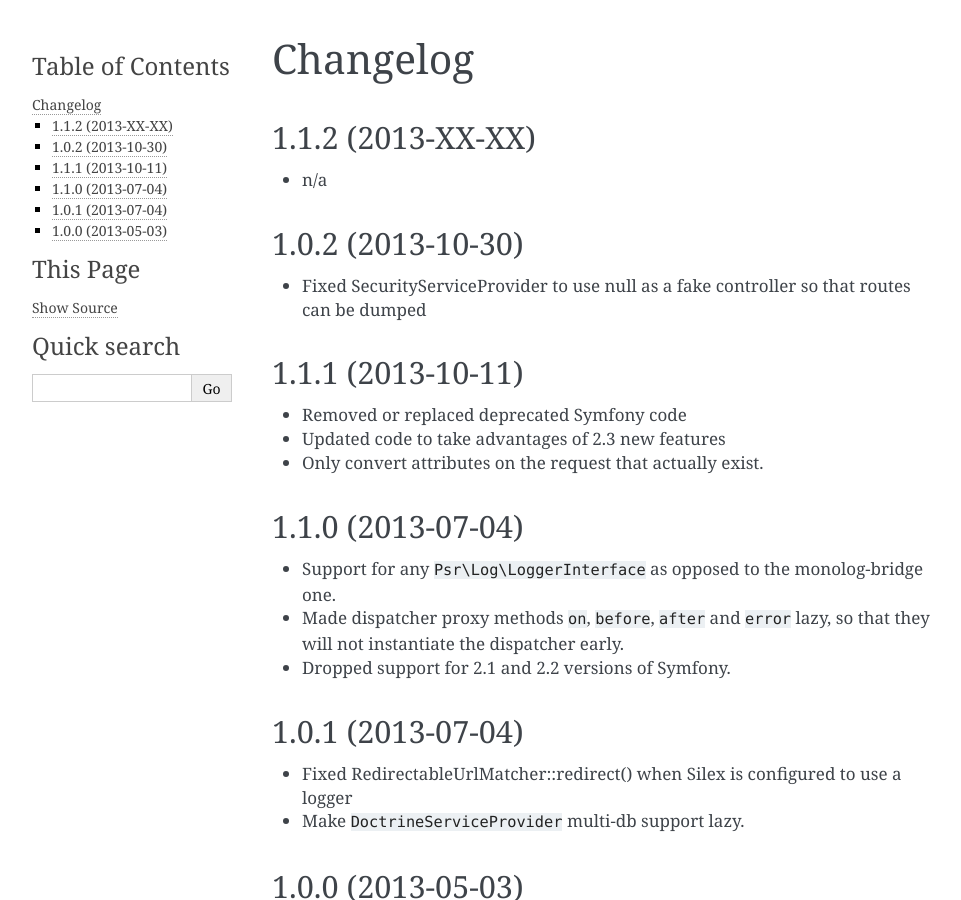
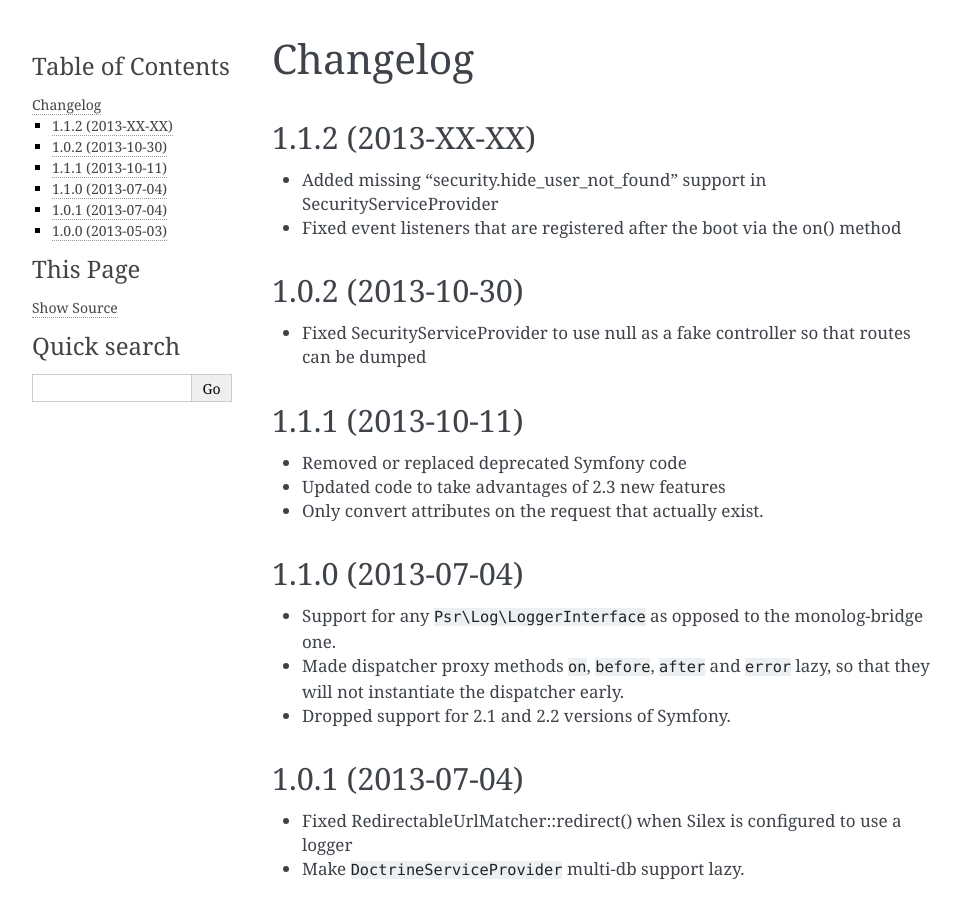
Before and after one commit to silexphp/Silex, a Sphinx documentation site: the page built from doc/changelog.rst, in a window 1280 px wide and 900 px high. Shown: the whole window, without its empty margins (148-1109 px from the left). Built offline with Sphinx 7.4.7, drawn with Linux system fonts in a browser that asks for light colours.

Commit message:
updated CHANGELOG

```diff
--- a/doc/changelog.rst
+++ b/doc/changelog.rst
@@ -4,7 +4,8 @@ Changelog
 1.1.2 (2013-XX-XX)
 ------------------
 
-* n/a
+* Added missing "security.hide_user_not_found" support in SecurityServiceProvider
+* Fixed event listeners that are registered after the boot via the on() method
 
 1.0.2 (2013-10-30)
 ------------------
```
